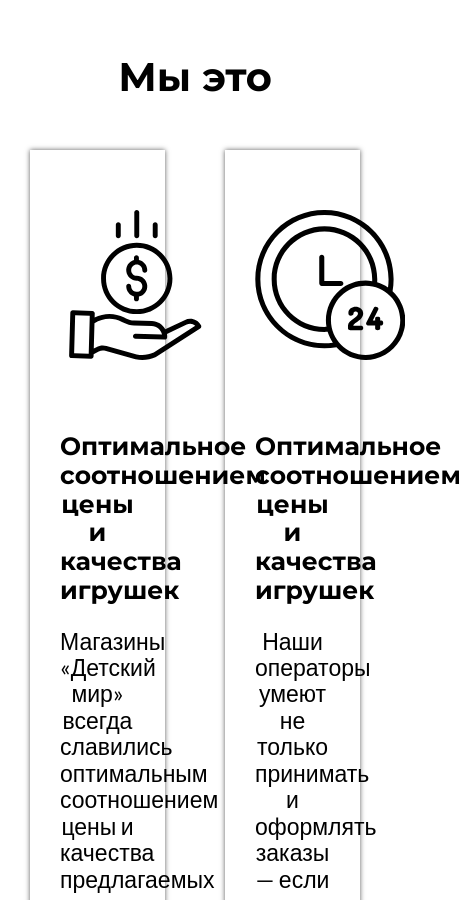
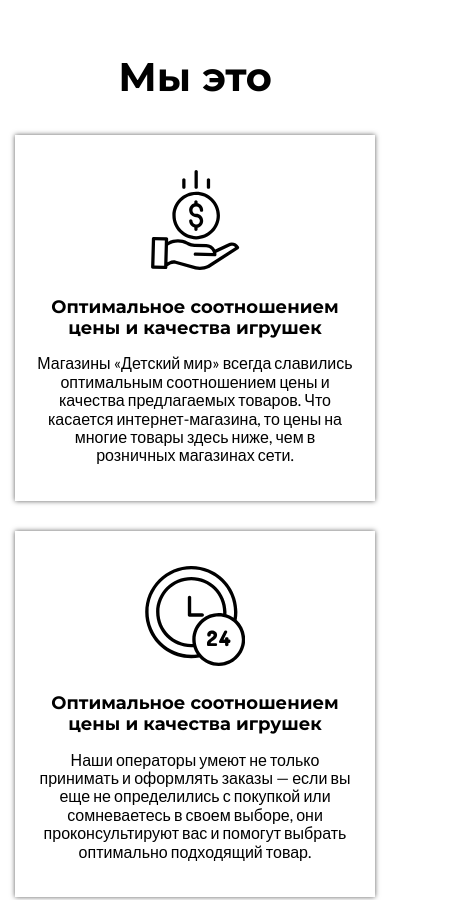
Before and after one commit to nazar-shcherbyna/prodact-m-i-p, a website: page index.html in a window 390 px wide. Shown: the part 2900-3800 px from the top of the page, 461 px wide, since content can reach past the window. Drawn offline with nearby package versions, Linux system fonts and the light colour scheme; some packages are replaced by stand-ins of ours.

Commit message:
make all

```diff
--- a/scss/_about-us.scss
+++ b/scss/_about-us.scss
@@ -20,6 +20,15 @@
         margin: 30px;
         box-shadow: 0 0 5px rgba(0, 0, 0, 0.637);
         transition: all .3s ease;
+        @media screen and (max-width: 768px) {
+            margin: 15px;
+            padding: 20px;
+            width: calc(50% - 15px * 2);
+        }
+        @media screen and (max-width: 576px) {
+            padding: 20px;
+            width: 100%;
+        }
         &:hover {
             transform: scale(1.02);
             transition: all .3s ease;
@@ -29,17 +38,44 @@
             font-size: 2.5rem;
             font-weight: 700;
             margin: 40px 0 20px;
+            @media screen and (max-width: 992px) {
+                font-size: 2.2rem;
+            }
+            @media screen and (max-width: 768px) {
+                font-size: 2rem;
+                margin: 20px;
+            }
+            @media screen and (max-width: 576px) {
+                font-size: 1.8rem;
+                margin: 10px;
+            }
         }
         p {
             font-size: 2.3rem;
             font-weight: 400;
+            @media screen and (max-width: 992px) {
+                font-size: 2rem;
+            }
+            @media screen and (max-width: 768px) {
+                font-size: 1.7rem;
+            }
+            @media screen and (max-width: 576px) {
+                font-size: 1.6rem;
+            }
         }
     }
     &__icon {
         padding: 30px 0;
+        @media screen and (max-width: 992px) {
+            padding: 15px;
+        }
         svg {
             width: 150px;
             height: 150px;
+            @media screen and (max-width: 992px) {
+                width: 100px;
+                height: 100px;
+            }
         }
     }
 }
--- a/scss/_footer.scss
+++ b/scss/_footer.scss
@@ -80,13 +80,14 @@
         color: #fff;
         font-size: 1.6rem;
         font-weight: 200;
-        margin: 10px 20px;
+        margin: 10px 30px;
+        width: max-content;
         @media screen and (max-width: 768px) {
-            margin: 10px;
+            margin: 10px 20px;
         }
         @media screen and (max-width: 576px) {
             display: block;
-            margin: 0 0 20px 0;
+            margin: 10px auto;
         }
         &:hover {
             color: #cea19b;
```
Also changed, not shown: css/styles.css, 1 other file.
